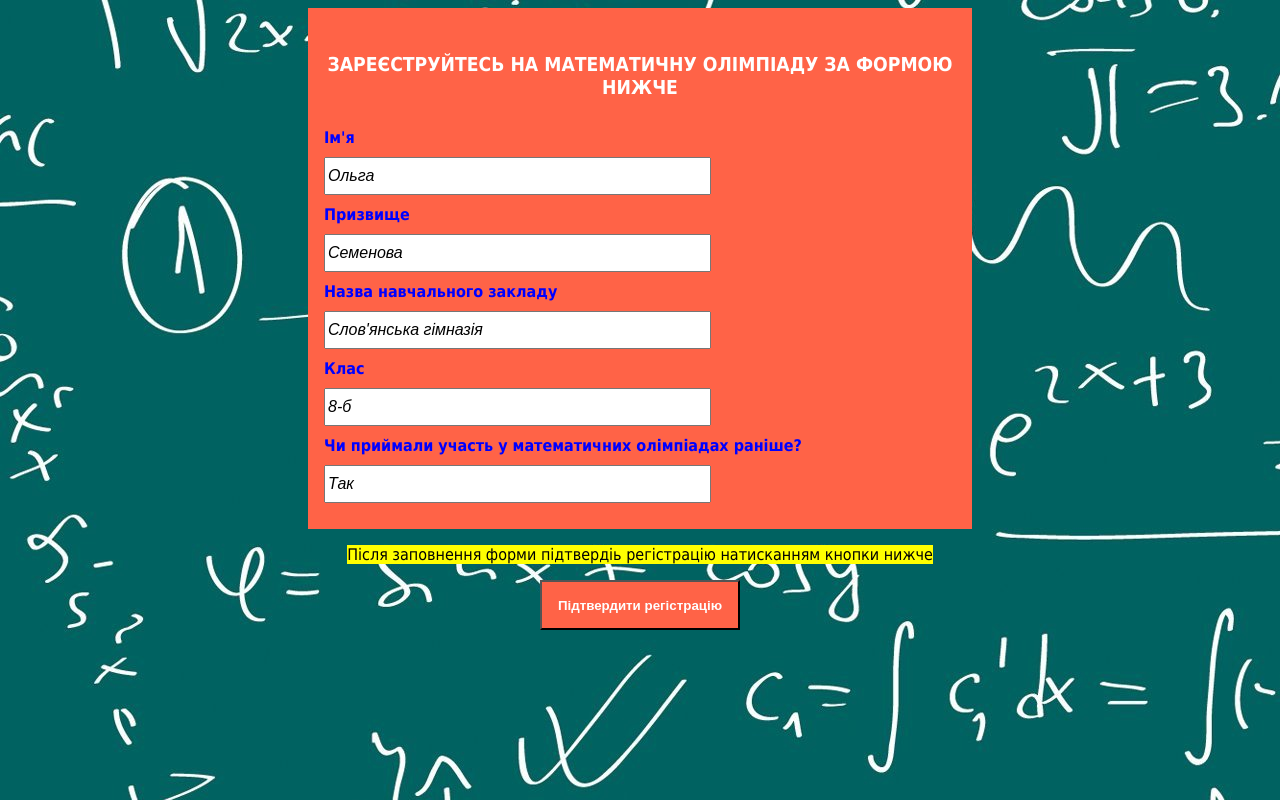
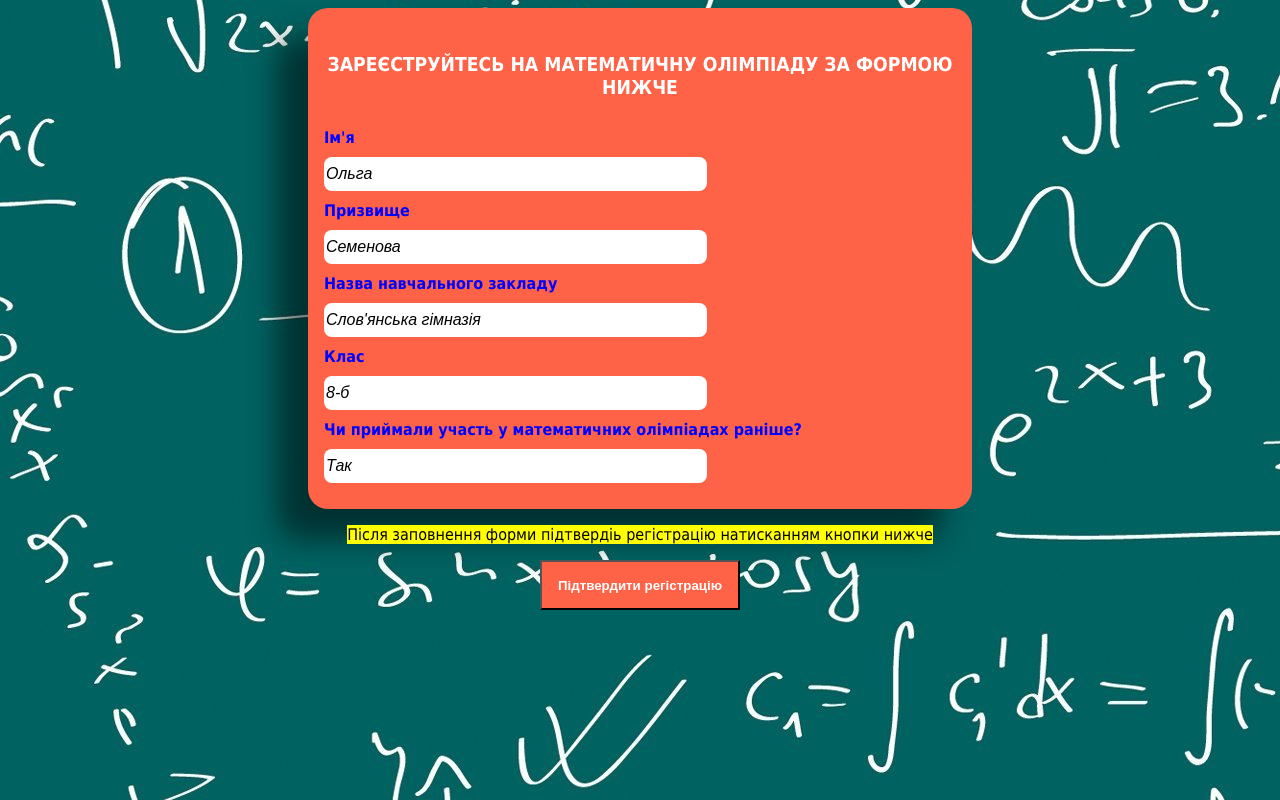
Before and after one commit to semenovgit/olga_semenova_web_krok_1, a plain HTML site: page registration_page.html in a window 1280 px wide. Drawn offline with Linux system fonts and the light colour scheme.

Commit message:
new css for reg page

```diff
--- a/registration_page.html
+++ b/registration_page.html
@@ -23,6 +23,9 @@
             display: flex;
             flex-direction: column;
             padding: 1rem;
+            border-radius: 20px;
+            box-shadow: -30px 30px 30px rgba(0, 0, 0, 0.5);
+
         }
 
         .regform {
@@ -52,6 +55,11 @@
         label {
             font-weight: bolder;
             color: #0000ff;
+        }
+
+        input {
+            border-radius: 8px;
+            border: none;
         }
 
         input::placeholder {
```
